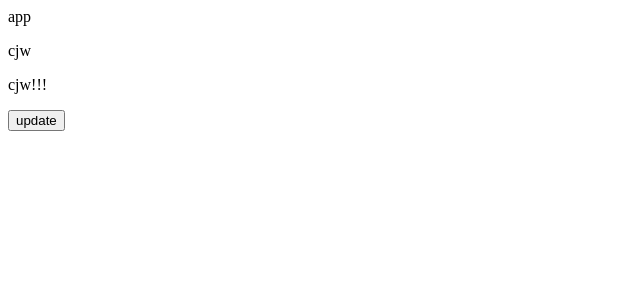
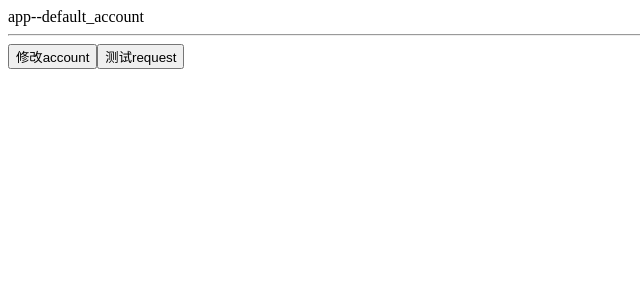
Before and after one commit to jinweicheng/goods-client-pc, a Vue app: page / in a window 1280 px wide. Shown: the top 300 px of the page, without its empty margins (0-640 px from the left). Built offline with nearby package versions, Linux system fonts and the light colour scheme.

Commit message:
配置axios网络请求;使用vuex-persistedstate

```diff
--- a/package.json
+++ b/package.json
@@ -8,10 +8,12 @@
     "lint": "vue-cli-service lint"
   },
   "dependencies": {
+    "axios": "^0.27.2",
     "core-js": "^3.8.3",
     "vue": "^3.2.13",
     "vue-router": "^4.0.3",
-    "vuex": "^4.0.0"
+    "vuex": "^4.0.0",
+    "vuex-persistedstate": "^4.1.0"
   },
   "devDependencies": {
     "@babel/core": "^7.12.16",
--- a/src/App.vue
+++ b/src/App.vue
@@ -1,29 +1,40 @@
 <template>
   <div>
-    app
+    app--{{$store.state.user.profile.account}}
+    <hr/>
+    <button @click="$store.commit('user/setUser',{account: 'cjw'})">修改account</button>
     <!-- 1、注意是双花括号 -->
-    <p>{{$store.state.username}}</p>
+    <!-- <p>{{$store.state.username}}</p> -->
     <!-- 2、计算属性使用 -->
-    <p>{{$store.getters.newName}}</p>
-
-    <button @click="mutationFn">update</button>
+    <!-- <p>{{$store.getters.newName}}</p> -->
+    <!-- 3、使用mutations和action -->
+    <!-- <button @click="mutationFn">update</button> -->
+    <!-- <div>{{$store.state.user.profile.account}}</div> -->
+    <button @click="fn">测试request</button>
   </div>
 </template>
 
 <script>
-import { useStore } from 'vuex'
+// import { useStore } from 'vuex'
+import request from './utils/request'
 export default {
   name: 'app',
   setup () {
-    const store = useStore()
-    console.log(store.state.username)
+    // const store = useStore()
+    // console.log(store.state.username)
+    // console.log(store.state.user)
+    // console.log(store.state.user.profile.account)
     // eslint-disable-next-line no-unused-vars
-    const mutationsFn = () => {
-      console.log('111')
-      store.commit('updateName')
-      // store.dispatch('updateName')
+    // const mutationsFn = () => {
+    //   console.log('111')
+    //   store.commit('updateName')
+    //   // store.dispatch('updateName')
+    // }
+    // return { mutationsFn }
+    const fn = () => {
+      request('/member/profile', 'post', { cjw: 'nihao' })
     }
-    return { mutationsFn }
+    return { fn }
   }
 }
 
--- a/src/store/index.js
+++ b/src/store/index.js
@@ -1,26 +1,39 @@
 
 import { createStore } from 'vuex'
-
+import cart from './modules/cart'
+import category from './modules/category'
+import user from './modules/user'
+import createPersistedstate from 'vuex-persistedstate'
 export default createStore({
-  state: {
-    username: 'cjw'
+  // state: {
+  //   username: 'cjw'
+  // },
+  // getters: {
+  //   newName (state) {
+  //     return state.username + '!!!'
+  //   }
+  // },
+  // mutations: {
+  //   updateName (state) {
+  //     state.username = 'offer'
+  //   }
+  // },
+  // actions: {
+  //   updateName (ctx) {
+  //     setTimeout(() => {
+  //       ctx.commit('updateName')
+  //     }, 1000)
+  //   }
+  // },
+  modules: {
+    cart,
+    category,
+    user
   },
-  getters: {
-    newName (state) {
-      return state.username + '!!!'
-    }
-  },
-  mutations: {
-    updateName (state) {
-      state.username = 'offer'
-    }
-  },
-  actions: {
-    updateName (ctx) {
-      setTimeout(() => {
-        ctx.commit('updateName')
-      }, 1000)
-    }
-  },
-  modules: {}
+  plugins: [
+    createPersistedstate({
+      key: 'goods-client-pc-store',
+      paths: ['user', 'cart']
+    })
+  ]
 })
--- /dev/null
+++ b/src/store/modules/cart.js
@@ -0,0 +1,9 @@
+// 购物车模块
+export default {
+  namespaced: true,
+  state: () => {
+    return {
+      list: []
+    }
+  }
+}
--- /dev/null
+++ b/src/store/modules/category.js
@@ -0,0 +1,9 @@
+// 分类数据
+export default {
+  namespaced: true,
+  state () {
+    return {
+      list: []
+    }
+  }
+}
--- /dev/null
+++ b/src/store/modules/user.js
@@ -0,0 +1,21 @@
+// 用户模块
+export default {
+  namespaced: true,
+  state () {
+    return {
+      profile: {
+        id: '',
+        avatar: '',
+        nickname: '',
+        account: 'default_account',
+        mobile: '',
+        token: ''
+      }
+    }
+  },
+  mutations: {
+    setUser (state, payload) {
+      state.profile = payload
+    }
+  }
+}
--- /dev/null
+++ b/src/utils/request.js
@@ -0,0 +1,42 @@
+import axios from 'axios'
+import store from '@/store'
+import router from '@/router'
+const baseUrl = 'http://pcapi-xiaotuxian-front-devtest.itheima.net/'
+const instance = axios.create({
+  baseUrl,
+  timeout: 5000
+})
+// 请求拦截器
+instance.interceptors.request.use((config) => {
+  const { profile } = store.state.user
+  if (profile.token) {
+    config.headers.Authorization = `Bearer ${profile.token}`
+  }
+  return config
+}, (err) => {
+  return Promise.reject(err)
+})
+// 响应拦截器
+instance.interceptors.response.use((res) => {
+  return res.data
+}, (err) => {
+  if (err.response && err.response.status === 401) {
+    // 清除无效用户数据
+    store.commit('user/setUser', {})
+    // 跳转登陆页面
+    const fullpath = encodeURIComponent(router.currentRoute.value.fullPath)
+    router.push(`/login?redirectUrl=${fullpath}`)
+    // 携带当前页面路由参数
+    // router.currentRoute.value.fullPath
+  }
+  return Promise.reject(err)
+})
+
+// 导出请求对象
+export default (url, method, submitData) => {
+  return instance({
+    url,
+    method,
+    [method.toLowerCase() === 'get' ? 'params' : 'data']: submitData
+  })
+}
```
Also changed, not shown: 1 other file (tests, documents, lock files or other folders).
